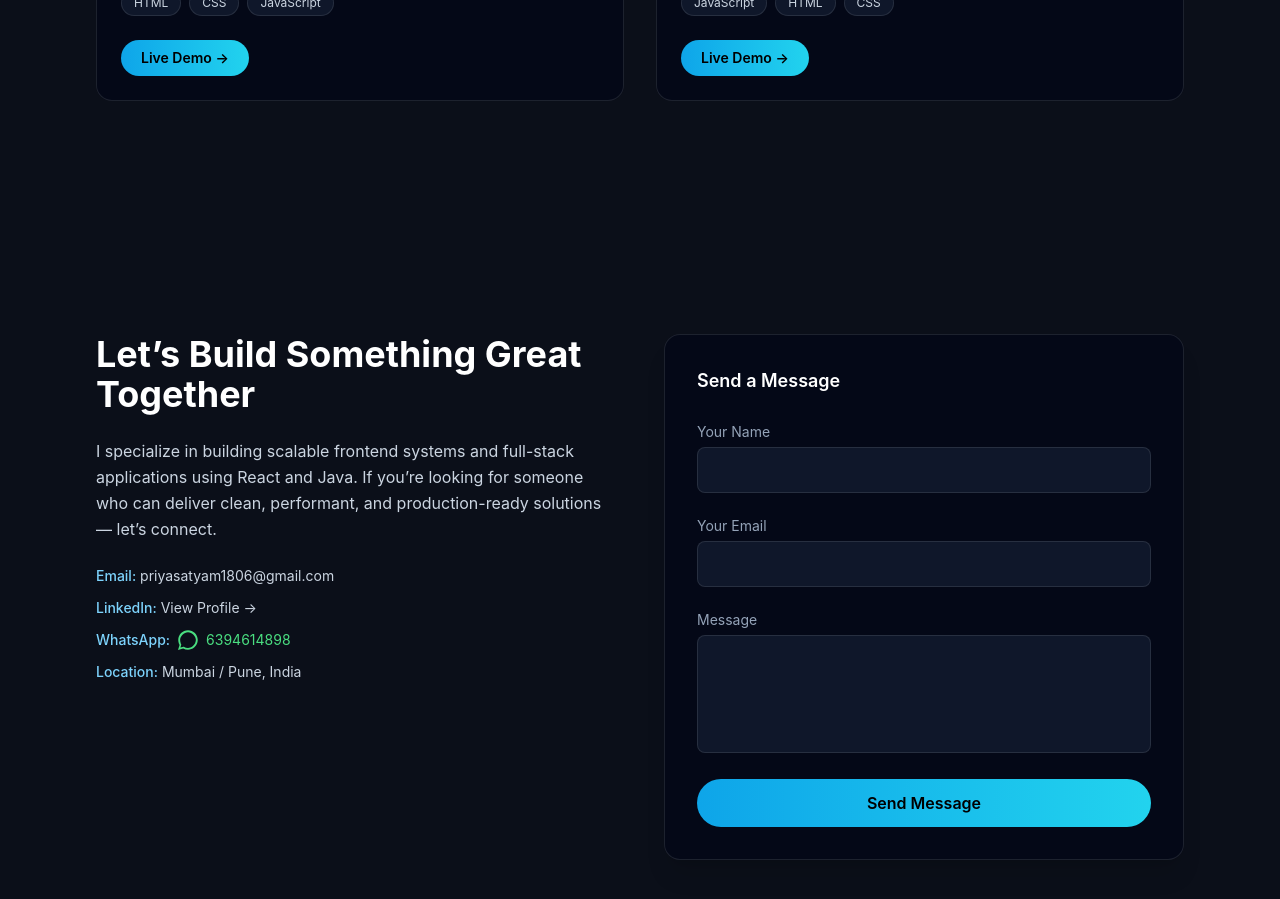
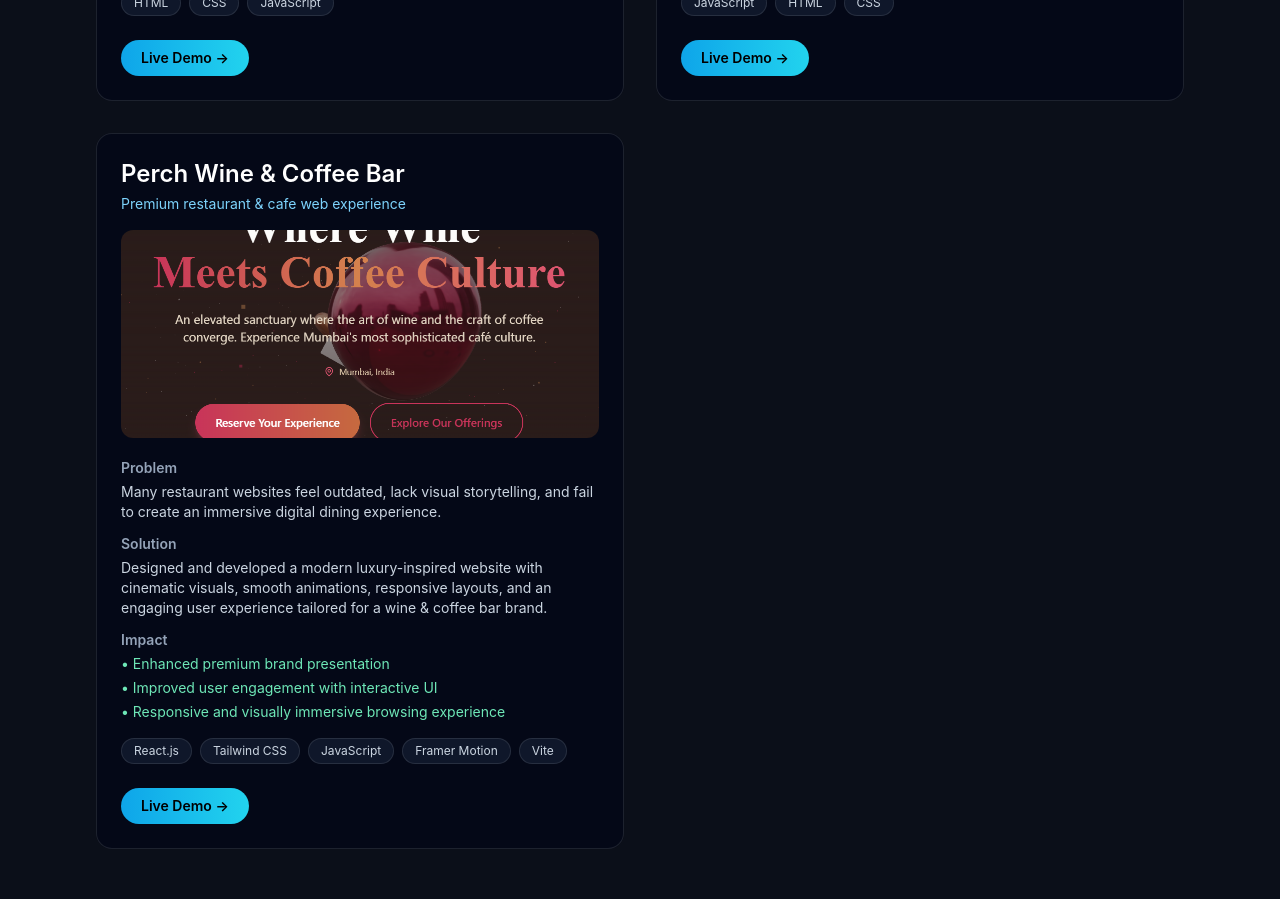
Before and after one commit to SRathoreVS/Portfolio_Dev, a React (Vite) app: page / in a window 1280 px wide. Shown: the part 7740-8639 px from the top of the page. Built offline with nearby package versions, Linux system fonts and the light colour scheme.

Commit message:
new perch project

```diff
--- a/src/data/resumeData.js
+++ b/src/data/resumeData.js
@@ -215,4 +215,24 @@ export const projects = [
     live: "https://rathore-dice-winwin.netlify.app/",
     image: "/projects/winwin-dice.png",
   },
+  {
+  name: "Perch Wine & Coffee Bar",
+  tagline: "Premium restaurant & cafe web experience",
+
+  problem:
+    "Many restaurant websites feel outdated, lack visual storytelling, and fail to create an immersive digital dining experience.",
+
+  solution:
+    "Designed and developed a modern luxury-inspired website with cinematic visuals, smooth animations, responsive layouts, and an engaging user experience tailored for a wine & coffee bar brand.",
+
+  impact: [
+    "Enhanced premium brand presentation",
+    "Improved user engagement with interactive UI",
+    "Responsive and visually immersive browsing experience",
+  ],
+
+  tech: ["React.js", "Tailwind CSS", "JavaScript", "Framer Motion", "Vite"],
+  live: "https://perch-wine-coffee-bar.netlify.app/",
+  image: "/projects/perch-wine-coffee-bar.png",
+},
 ];
```
Also changed, not shown: public/projects/perch-wine-coffee-bar.png (added).
